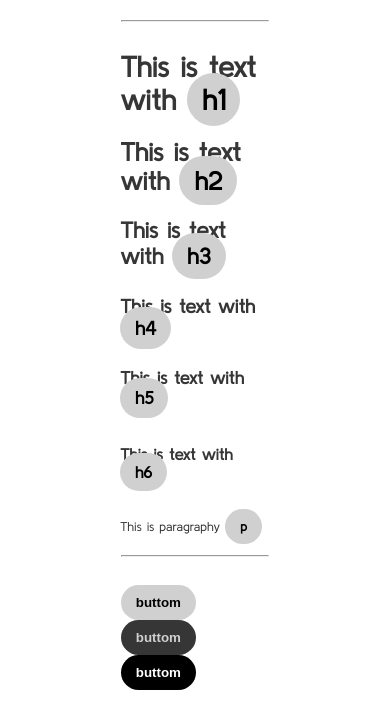
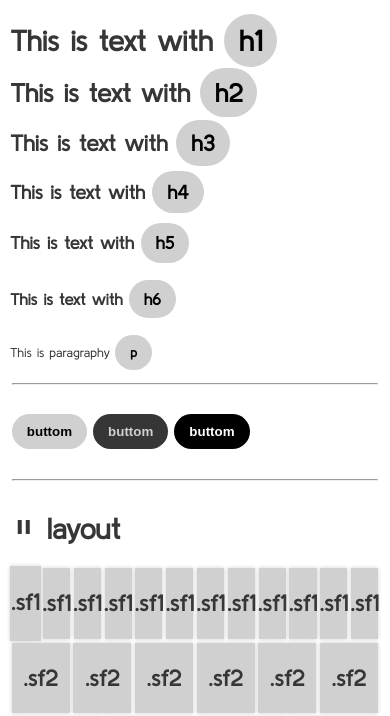
Before and after one commit to softframecss/softframecss, a website: page index.html in a window 390 px wide. Shown: the part 150-866 px from the top of the page. Drawn offline with Linux system fonts and the light colour scheme.

Commit message:
mel: support media queria breakpoint 320px

```diff
--- a/css/softframe.css
+++ b/css/softframe.css
@@ -94,11 +94,29 @@ a { text-decoration: none; }
     display: inline-block;
     margin: auto;
 }
+
+@media screen and (min-width: 320px) {
+    .softframe {
+        width: 100% !important;
+        display: inline-block !important;
+        margin: 0 !important;
+        padding: 0 !important;
+    }
+}
+
 .sf {
     padding: 0 120px; /* remove this in you project */
     position: relative;
     display: flex;
 }
+@media screen and (min-width: 320px) {
+    .sf {
+        margin: 0 !important;
+        padding: 0 10px !important;
+        position: relative;
+    }
+}
+
 .st {
     position: relative;
 }
@@ -293,6 +311,14 @@ a { text-decoration: none; }
     color: var(--white);
     padding: 20px;
 }
+
+@media screen and (min-width: 320px) {
+    .link-download {
+        position: absolute;
+        display: inline-block;
+        margin: 10px;
+    }
+}
 .link-download:hover {
     background-color: #363636;
 }
--- a/index.html
+++ b/index.html
@@ -1,4 +1,4 @@
-<html lang="en">
+<html lang="pt_BR">
 <head>
     <meta charset="UTF-8">
     <meta name="viewport" content="width=device-width, initial-scale=1.0">
@@ -13,9 +13,9 @@
 
     <link href="https://fonts.googleapis.com/css?family=Kulim+Park&display=swap" rel="stylesheet">
     <link href="https://fonts.googleapis.com/icon?family=Material+Icons" rel="stylesheet">
-    <link rel="stylesheet" href="css/softframe.css">
+    <link href="css/softframe.css" rel="stylesheet">
 
-    <title>softframe.css | A simple framework CSS for simples applications.</title>
+    <title>softframe.css | A simple framework CSS for simple applications.</title>
 </head>
 <body>
     <div class="softframe">
@@ -199,7 +199,10 @@
                 <label class="sf_modal_bg" for="modal"></label>
                 <div class="sf_modal_inner">
                   <label class="sf_modal_close" for="modal"></label>
-                    <h2>Sleppy sloth</h2>
+                    <h2>Hello, i'm modal</h2>
+                    <p>
+                        this project is Brazilian
+                    </p>
                 </div>
             </div>
         </div>
--- /dev/null
+++ b/less/main.less
@@ -0,0 +1,29 @@
+.softframe {
+
+    .sf {
+        @media screen and (min-width: 320px) {
+            display: inline-block !important;
+            margin: 0 !important;
+            padding: 10px !important;
+        }
+    }
+    .sf1,
+    .sf2,
+    .sf3,
+    .sf4,
+    .sf5,
+    .sf6,
+    .sf7,
+    .sf8,
+    .sf9,
+    .sf10,
+    .sf11,
+    .sf12 {
+        @media screen and (min-width: 320px) {
+            width: 100% !important;
+            display: inline-block !important;
+            margin: 0 !important;
+            padding: 0 !important;
+        }
+    }
+}
```
